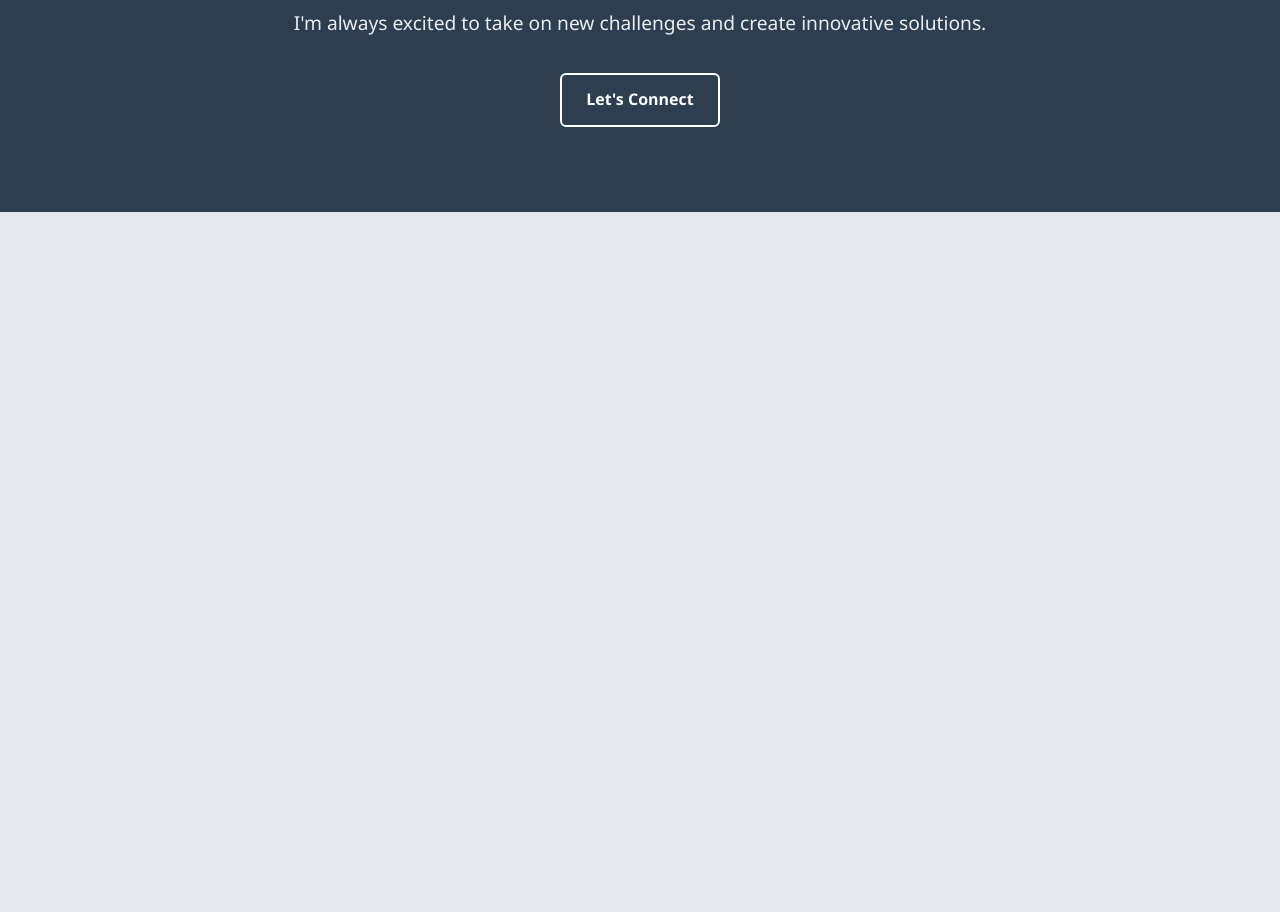
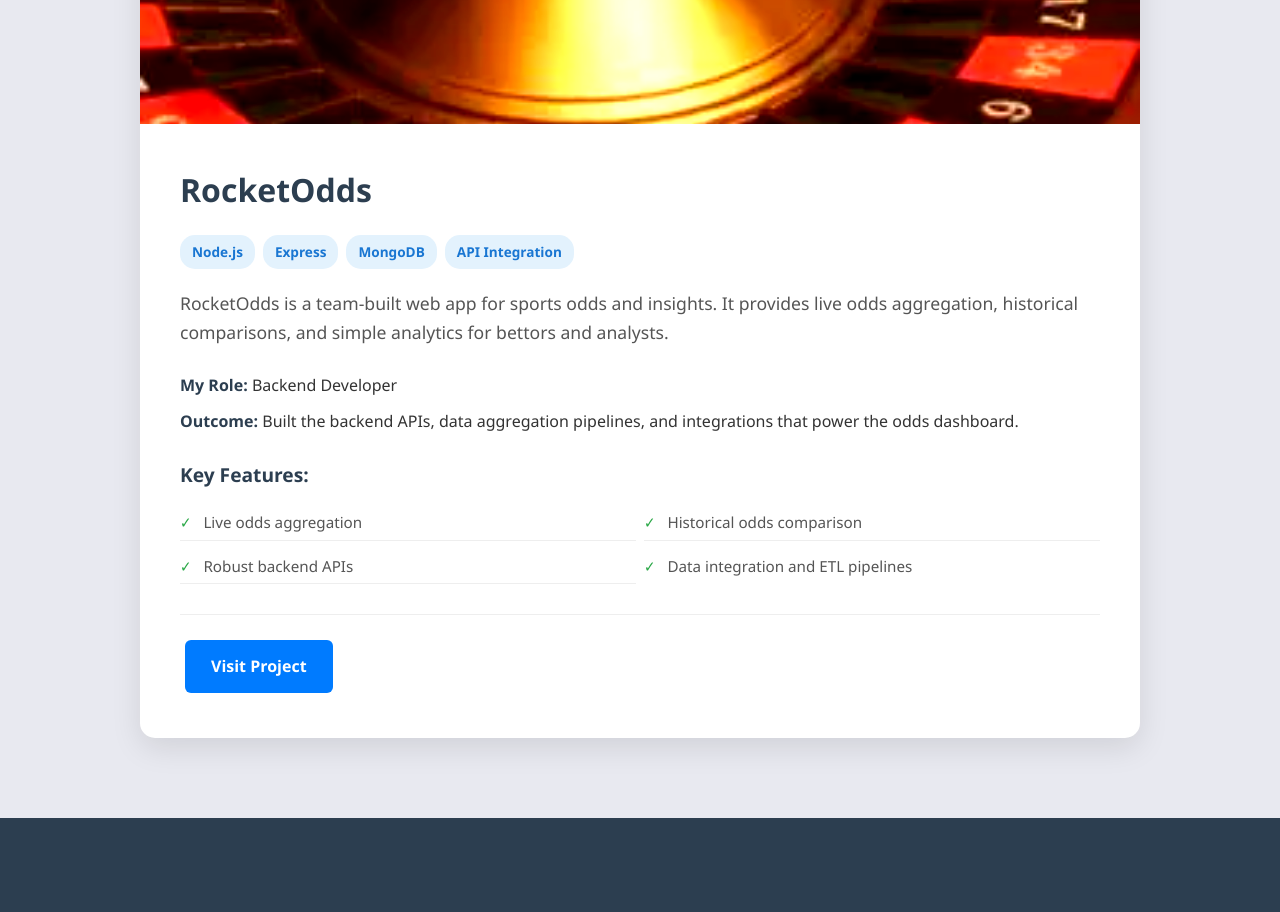
Before and after one commit to Adejuwon100/COMP229SEC001, a React (Vite) app in the folder client/: page /project in a window 1280 px wide. Shown: the part 2800-3712 px from the top of the page. Before the commit the page ends 3012 px from the top, so only its background shows below. Built offline with nearby package versions, Linux system fonts and the light colour scheme.

Commit message:
Add RocketOdds project entry and roulette image

```diff
--- a/client/src/project.jsx
+++ b/client/src/project.jsx
@@ -40,6 +40,25 @@ function Projects() {
         "Database Integration"
       ],
       fallbackIcon: "🖥️"
+    }
+    ,
+    {
+      id: 3,
+      title: "RocketOdds",
+  // Use a dedicated roulette 3D board image; add the file to client/public/images/roulette3d.webp
+  image: "/images/roulette3d.webp",
+      link: "https://rocketodds.onrender.com/",
+      technologies: ["Node.js", "Express", "MongoDB", "API Integration"],
+      description: "RocketOdds is a team-built web app for sports odds and insights. It provides live odds aggregation, historical comparisons, and simple analytics for bettors and analysts.",
+      role: "Backend Developer",
+      outcome: "Built the backend APIs, data aggregation pipelines, and integrations that power the odds dashboard.",
+      features: [
+        "Live odds aggregation",
+        "Historical odds comparison",
+        "Robust backend APIs",
+        "Data integration and ETL pipelines"
+      ],
+      fallbackIcon: "🚀"
     }
   ];
 
```
Also changed, not shown: client/public/images/roulette3d.webp (added).
